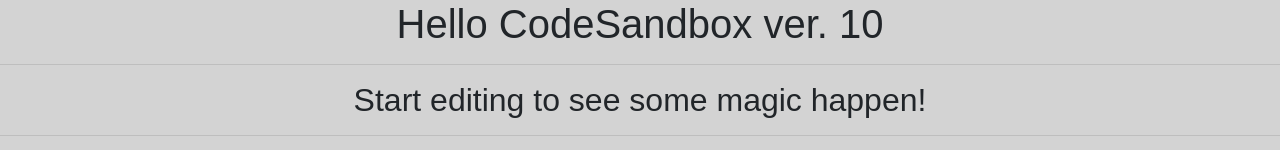
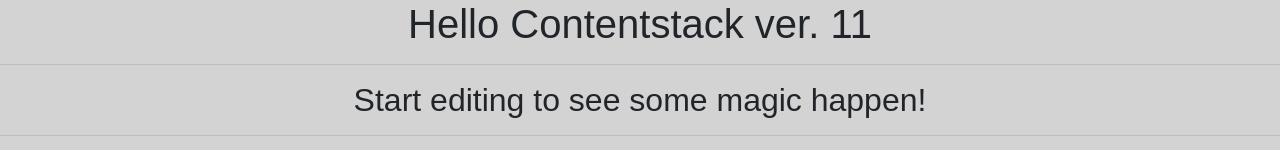
Before and after one commit to rontechleader/react-codesandbox-bootstrap, a React (Create React App) app: page / in a window 1280 px wide. Shown: the top 150 px of the page. Built offline with nearby package versions, Linux system fonts and the light colour scheme.

Commit message:
Changed to Contentstack Hello

```diff
--- a/src/App.js
+++ b/src/App.js
@@ -15,7 +15,7 @@
 export default function App() {
   return (
     <div className="App">
-      <h1>Hello CodeSandbox ver. 10</h1>
+      <h1>Hello Contentstack ver. 11</h1>
       <hr />
       <h2>Start editing to see some magic happen!</h2>
       <hr />
```
